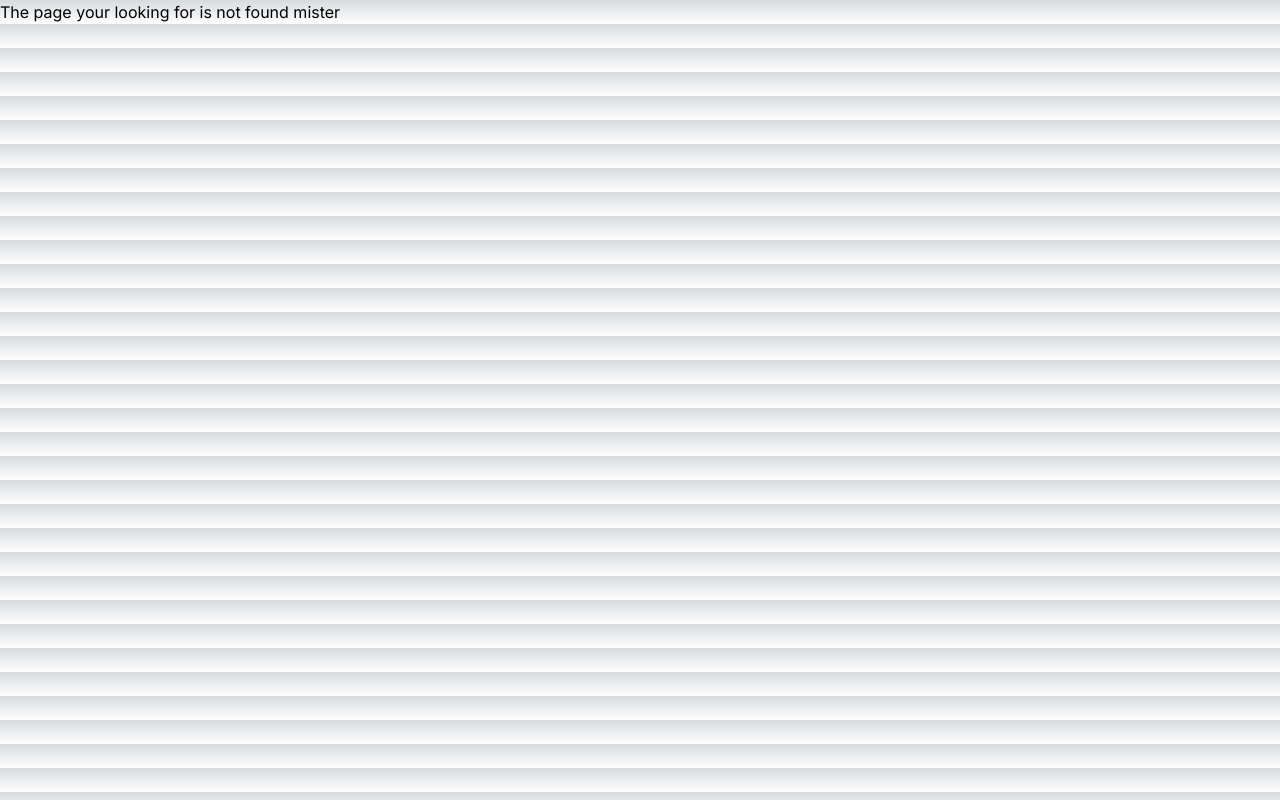
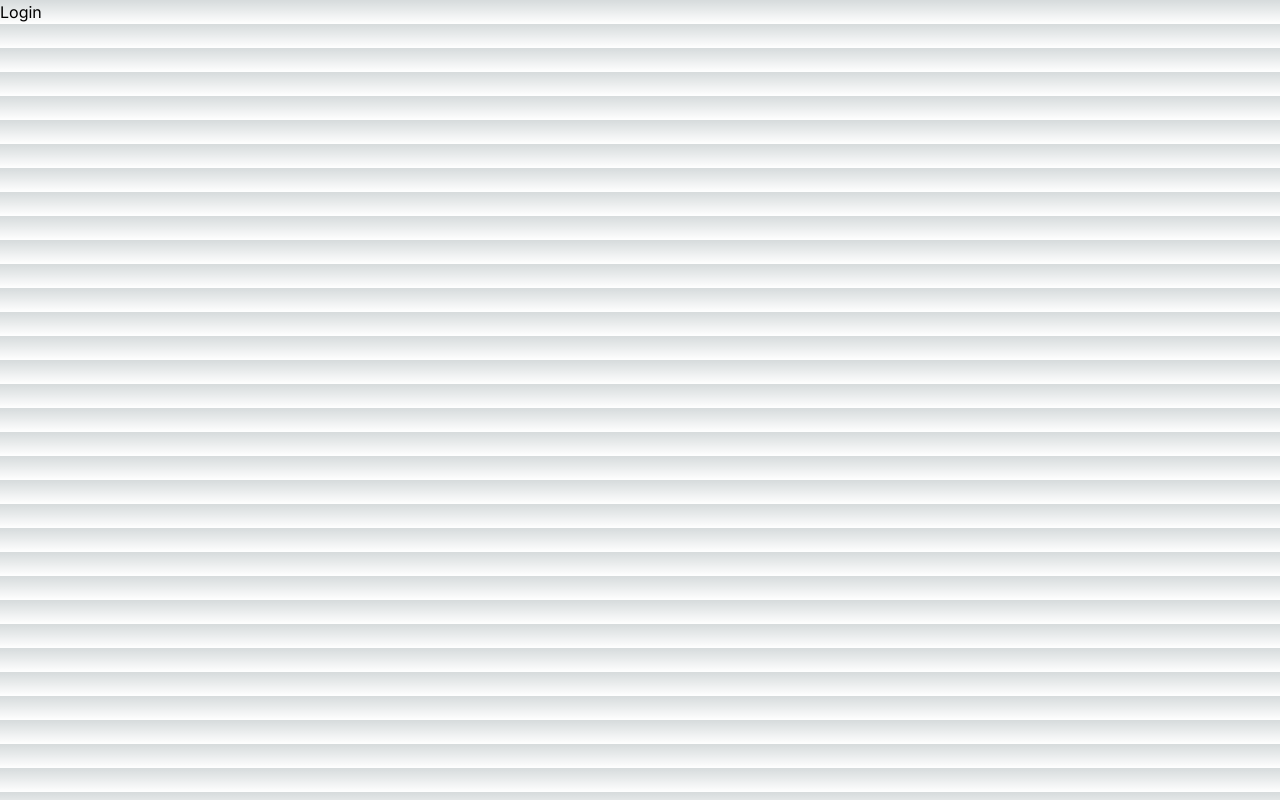
Before and after one commit to KishoreVB70/next-playground, a Next.js app: page /login in a window 1280 px wide. Before the commit this address had no page. Built offline with nearby package versions, Linux system fonts and the light colour scheme.

Commit message:
added (auth) directory for colocated path routing

```diff
--- /dev/null
+++ b/src/app/(auth)/forgot-password/page.tsx
@@ -0,0 +1,9 @@
+import React from 'react'
+
+const ForgotPassword = () => {
+  return (
+    <div>ForgotPassword</div>
+  )
+}
+
+export default ForgotPassword
--- /dev/null
+++ b/src/app/(auth)/login/page.tsx
@@ -0,0 +1,9 @@
+import React from 'react'
+
+const Login = () => {
+  return (
+    <div>Login</div>
+  )
+}
+
+export default Login
--- /dev/null
+++ b/src/app/(auth)/signup/page.tsx
@@ -0,0 +1,9 @@
+import React from 'react'
+
+const SignUp = () => {
+  return (
+    <div>SignUp</div>
+  )
+}
+
+export default SignUp
```
